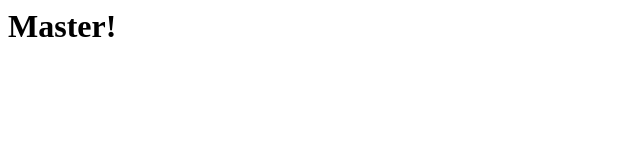
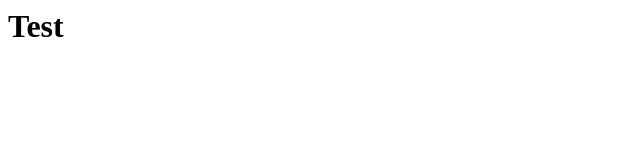
Before and after one commit to nathdobson/website, a plain HTML site: page index.html in a window 1280 px wide. Shown: the whole page, without its empty margins (0-640 px from the left). Drawn offline with Linux system fonts and the light colour scheme.

Commit message:
Change content

```diff
--- a/index.html
+++ b/index.html
@@ -2,5 +2,5 @@
 <head>
 </head>
 <body>
-<h1> Master!  </h1>
+<h1> Test  </h1>
 </body>
```
